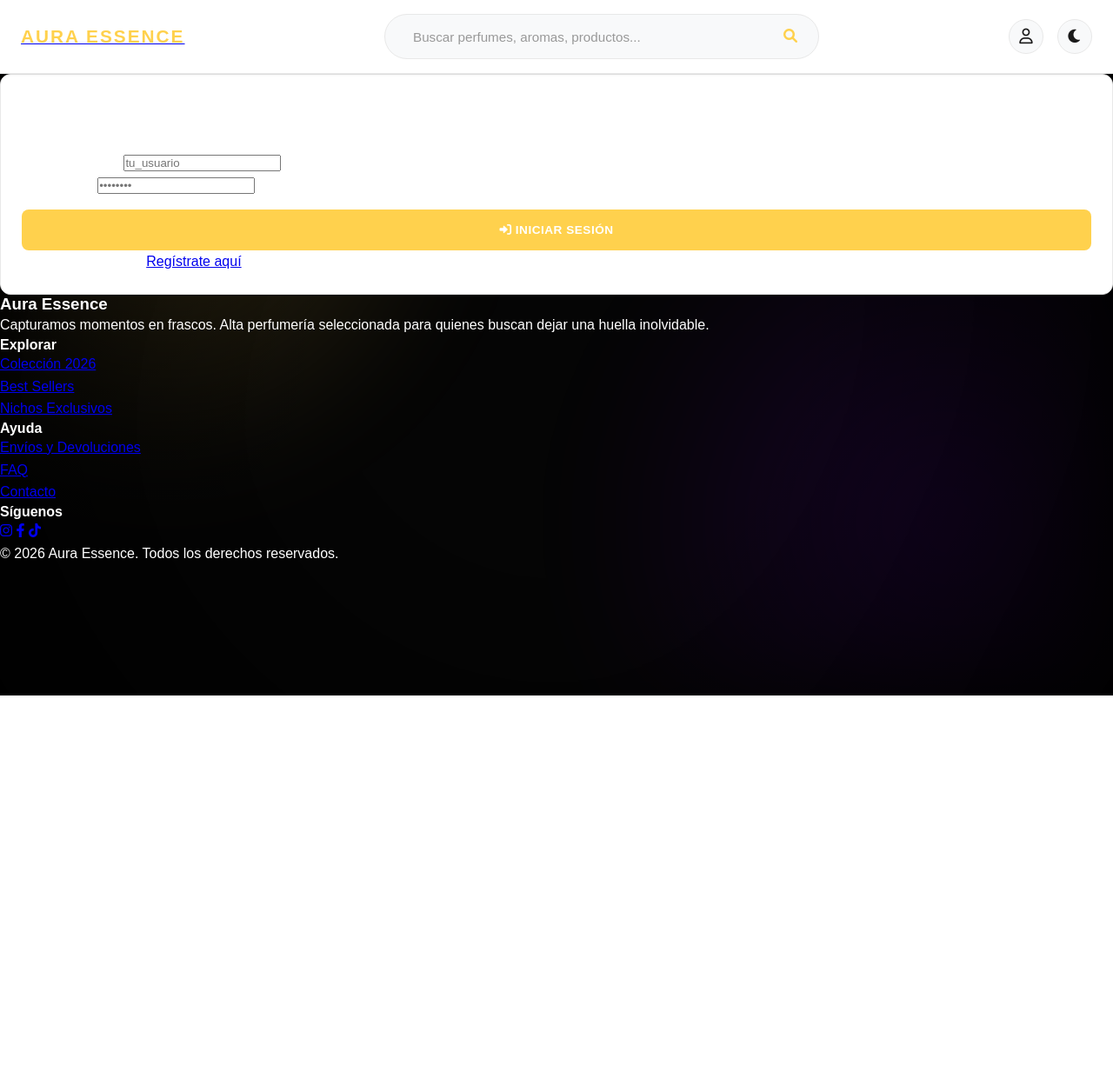
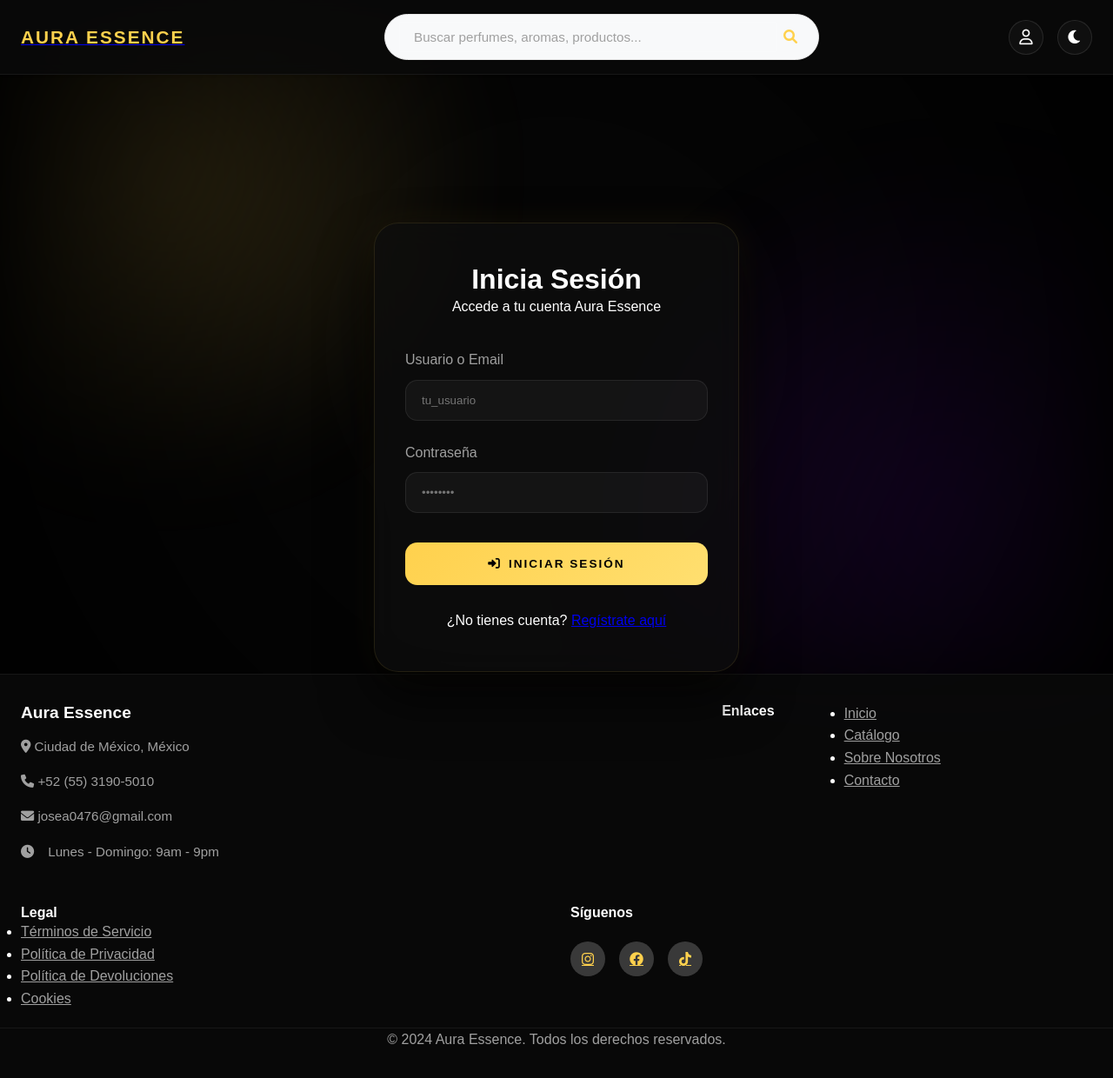
Before and after one commit to adaldean/Perfumes, a Django app: page /login/ in a window 1280 px wide. Shown: the whole page at 87% size. Before the commit the page ends 800 px from the top, so only its background shows below. Run offline with Django 5.2, Linux system fonts and the light colour scheme; parts of the project's set-up code (start-up, migrations or seed data) failed here and were passed over; some libraries are stand-ins or nearby versions.

Commit message:
Fix login flow, preserve auth styling palette, and improve accessibility panel

```diff
--- a/apps/users/urls.py
+++ b/apps/users/urls.py
@@ -10,6 +10,7 @@ urlpatterns = [
     path('login/', views.login_view, name='login'),
     path('logout/', views.logout_view, name='logout'),
     path('registro/', views.registro_view, name='registro'),
+    path('activar-cuenta/<uidb64>/<token>/', views.activar_cuenta_view, name='activar_cuenta'),
     path('cambiar-password/', views.ForcedPasswordChangeView.as_view(), name='password_change'),
     path('cambiar-password/hecho/', views.ForcedPasswordChangeDoneView.as_view(), name='password_change_done'),
     path('gestion_clientes/', admin_views.gestion_usuarios_view, name='gestion_clientes'),
--- a/apps/users/views.py
+++ b/apps/users/views.py
@@ -1,10 +1,17 @@
 from django.shortcuts import render, redirect
 from django.contrib.auth import authenticate, login, logout
+from django.contrib.auth.models import User
 from django.contrib.auth.decorators import login_required
 from django.contrib.auth import views as auth_views
-from django.urls import reverse_lazy
-from .serializers import RegistroSerializer
+from django.urls import reverse_lazy, reverse
+from django.contrib.sites.shortcuts import get_current_site
+from django.contrib.auth.tokens import default_token_generator
+from django.core.mail import EmailMessage
+from django.utils.encoding import force_bytes, force_str
+from django.utils.http import urlsafe_base64_encode, urlsafe_base64_decode
+
 from apps.orders.models import Carrito
+
 from .models import UserProfile
 
 
@@ -12,12 +19,34 @@ def _google_login_available(request):
     """Indica si Google OAuth está configurado correctamente para el sitio actual."""
     try:
         from allauth.socialaccount.models import SocialApp
-        from django.contrib.sites.shortcuts import get_current_site
 
         site = get_current_site(request)
         return SocialApp.objects.filter(provider='google', sites=site).exists()
     except Exception:
         return False
+
+
+def _build_activation_link(request, user):
+    uidb64 = urlsafe_base64_encode(force_bytes(user.pk))
+    token = default_token_generator.make_token(user)
+    return request.build_absolute_uri(
+        reverse('auth:activar_cuenta', kwargs={'uidb64': uidb64, 'token': token})
+    )
+
+
+def _send_activation_email(request, user):
+    current_site = get_current_site(request)
+    activation_link = _build_activation_link(request, user)
+    subject = 'Activa tu cuenta en Aura Essence'
+    body = (
+        f'Hola {user.username},\n\n'
+        f'Gracias por registrarte en {current_site.domain}.\n'
+        'Para activar tu cuenta, abre este enlace:\n\n'
+        f'{activation_link}\n\n'
+        'Si no creaste esta cuenta, puedes ignorar este correo.'
+    )
+    EmailMessage(subject, body, to=[user.email]).send(fail_silently=False)
+
 
 def login_view(request):
     """
@@ -25,19 +54,35 @@ def login_view(request):
     GET: Renderiza formulario
     POST: Procesa login
     """
-    if request.method == "POST":
+    success_message = None
+    if request.GET.get('verification_sent') == '1':
+        success_message = 'Te enviamos un correo para activar tu cuenta.'
+    elif request.GET.get('verified') == '1':
+        success_message = 'Tu cuenta ya fue verificada. Ya puedes iniciar sesión.'
+
+    if request.method == 'POST':
         username = request.POST.get('username', '').strip()
         password = request.POST.get('password', '')
 
         if not username or not password:
             return render(request, 'auth/login.html', {
                 'error': 'Usuario y contraseña son requeridos',
+                'username': username,
                 'google_login_available': _google_login_available(request),
+                'success': success_message,
             })
 
         user = authenticate(request, username=username, password=password)
 
         if user is not None:
+            if not user.is_active:
+                return render(request, 'auth/login.html', {
+                    'error': 'Tu cuenta está pendiente de verificación. Revisa tu correo para activarla.',
+                    'username': username,
+                    'google_login_available': _google_login_available(request),
+                    'success': success_message,
+                })
+
             login(request, user)
             Carrito.objects.get_or_create(usuario=user)
 
@@ -45,19 +90,21 @@ def login_view(request):
                 if not request.GET.get('next'):
                     return redirect('/admin/')
 
-            # Redirigir al siguiente o al catálogo
-            next_url = request.GET.get('next', 'frontend:catalogo')
+            next_url = request.GET.get('next') or reverse('frontend:catalogo')
             return redirect(next_url)
-        else:
-            return render(request, 'auth/login.html', {
-                'error': 'Usuario o contraseña incorrectos',
-                'username': username,
-                'google_login_available': _google_login_available(request),
-            })
+
+        return render(request, 'auth/login.html', {
+            'error': 'Usuario o contraseña incorrectos',
+            'username': username,
+            'google_login_available': _google_login_available(request),
+            'success': success_message,
+        })
 
     return render(request, 'auth/login.html', {
         'google_login_available': _google_login_available(request),
+        'success': success_message,
     })
+
 
 @login_required(login_url='auth:login')
 def logout_view(request):
@@ -65,14 +112,16 @@ def logout_view(request):
     logout(request)
     return redirect('auth:login')
 
+
 @login_required(login_url='auth:login')
 def perfil_view(request):
     """Vista del perfil de usuario."""
     return render(request, 'auth/perfil.html')
 
+
 def registro_view(request):
     """Vista de registro (frontend)."""
-    if request.method == "POST":
+    if request.method == 'POST':
         username = request.POST.get('username', '').strip()
         email = request.POST.get('email', '').strip()
         password = request.POST.get('password', '')
@@ -82,28 +131,25 @@ def registro_view(request):
 
         errores = {}
 
-        # Validaciones básicas
         if not username:
-            errores['username'] = "El nombre de usuario es obligatorio."
+            errores['username'] = 'El nombre de usuario es obligatorio.'
         if not first_name:
-            errores['first_name'] = "El nombre es obligatorio."
+            errores['first_name'] = 'El nombre es obligatorio.'
         if not last_name:
-            errores['last_name'] = "El apellido es obligatorio."
+            errores['last_name'] = 'El apellido es obligatorio.'
         if not email:
-            errores['email'] = "El correo electrónico es obligatorio."
+            errores['email'] = 'El correo electrónico es obligatorio.'
         if not password:
-            errores['password'] = "La contraseña es obligatoria."
+            errores['password'] = 'La contraseña es obligatoria.'
         elif len(password) < 6:
-            errores['password'] = "La contraseña debe tener al menos 6 caracteres."
+            errores['password'] = 'La contraseña debe tener al menos 6 caracteres.'
         if password != password2:
-            errores['password2'] = "Las contraseñas no coinciden."
+            errores['password2'] = 'Las contraseñas no coinciden.'
 
-        # Validar existencia de usuario
-        from django.contrib.auth.models import User
         if User.objects.filter(username=username).exists():
-            errores['username'] = "Este nombre de usuario ya está en uso."
+            errores['username'] = 'Este nombre de usuario ya está en uso.'
         if User.objects.filter(email=email).exists():
-            errores['email'] = "Este correo electrónico ya está registrado."
+            errores['email'] = 'Este correo electrónico ya está registrado.'
 
         if errores:
             return render(request, 'auth/registro.html', {
@@ -111,32 +157,60 @@ def registro_view(request):
                 'username': username,
                 'email': email,
                 'first_name': first_name,
-                'last_name': last_name
+                'last_name': last_name,
             })
 
-        # Crear usuario
         try:
             user = User.objects.create_user(username=username, email=email, password=password)
             user.first_name = first_name
             user.last_name = last_name
+            user.is_active = False
             user.save()
 
-            # Crear carrito
             Carrito.objects.get_or_create(usuario=user)
 
-            # Iniciar sesión automáticamente
-            login(request, user)
+            try:
+                _send_activation_email(request, user)
+            except Exception as email_error:
+                user.delete()
+                return render(request, 'auth/registro.html', {
+                    'errores': {'general': f'No se pudo enviar el correo de verificación: {str(email_error)}'},
+                    'username': username,
+                    'email': email,
+                    'first_name': first_name,
+                    'last_name': last_name,
+                })
 
-            return redirect('frontend:catalogo')
+            return redirect(reverse('auth:login') + '?verification_sent=1')
 
         except Exception as e:
             return render(request, 'auth/registro.html', {
                 'errores': {'general': f'Error al crear la cuenta: {str(e)}'},
                 'username': username,
-                'email': email
+                'email': email,
+                'first_name': first_name,
+                'last_name': last_name,
             })
 
     return render(request, 'auth/registro.html')
+
+
+def activar_cuenta_view(request, uidb64, token):
+    try:
+        uid = force_str(urlsafe_base64_decode(uidb64))
+        user = User.objects.get(pk=uid)
+    except (TypeError, ValueError, OverflowError, User.DoesNotExist):
+        user = None
+
+    if user is not None and default_token_generator.check_token(user, token):
+        user.is_active = True
+        user.save(update_fields=['is_active'])
+        return redirect(reverse('auth:login') + '?verified=1')
+
+    return render(request, 'auth/login.html', {
+        'error': 'El enlace de activación no es válido o ya expiró.',
+        'google_login_available': _google_login_available(request),
+    })
 
 
 class ForcedPasswordChangeView(auth_views.PasswordChangeView):
--- a/static/css/estilo_login.css
+++ b/static/css/estilo_login.css
@@ -126,7 +126,7 @@ body::after{
         0 0 20px rgba(255,209,77,0.18);
 }
 
-.auth-container{
+.auth-container, .auth-wrapper{
     flex:1;
     display:flex;
     justify-content:center;
@@ -135,6 +135,21 @@ body::after{
 }
 
 .contenedor-formulario{
+    width:100%;
+    max-width:420px;
+    background:rgba(15,15,15,0.72);
+    border:1px solid rgba(255,209,77,0.10);
+    border-radius:28px;
+    padding:45px 35px;
+    backdrop-filter:blur(18px);
+    position:relative;
+    overflow:hidden;
+    box-shadow:
+        0 30px 60px rgba(0,0,0,0.75),
+        0 0 40px rgba(255,209,77,0.06);
+}
+
+.contenedor-formulario, .filter-card{
     width:100%;
     max-width:420px;
     background:rgba(15,15,15,0.72);
@@ -161,7 +176,7 @@ body::after{
     filter:blur(60px);
 }
 
-.form-header{
+.form-header, .auth-header{
     text-align:center;
     margin-bottom:35px;
 }
@@ -191,11 +206,11 @@ body::after{
     color:var(--text-muted);
 }
 
-.grupo-input{
+.grupo-input, .form-group{
     margin-bottom:24px;
 }
 
-.grupo-input label{
+.grupo-input label, .form-group label{
     display:flex;
     align-items:center;
     gap:10px;
@@ -207,7 +222,7 @@ body::after{
     color:var(--primary);
 }
 
-.grupo-input input{
+.grupo-input input, .form-group input{
     width:100%;
     padding:15px 18px;
     border-radius:14px;
@@ -218,13 +233,13 @@ body::after{
     transition:0.3s;
 }
 
-.grupo-input input:focus{
+.grupo-input input:focus, .form-group input:focus{
     border-color:var(--primary);
     box-shadow:
         0 0 18px rgba(255,209,77,0.12);
 }
 
-.boton-principal{
+.boton-principal, .add-to-cart-btn{
     width:100%;
     padding:17px;
     border:none;
@@ -242,15 +257,20 @@ body::after{
     cursor:pointer;
     margin-top:10px;
     transition:0.3s;
+    display:inline-flex;
+    align-items:center;
+    justify-content:center;
+    gap:8px;
+    text-decoration:none;
 }
 
-.boton-principal:hover{
+.boton-principal:hover, .add-to-cart-btn:hover{
     transform:translateY(-3px);
     box-shadow:
         0 0 25px rgba(255,209,77,0.25);
 }
 
-.form-footer{
+.form-footer, .auth-footer{
     text-align:center;
     margin-top:28px;
 }
@@ -366,3 +386,112 @@ body::after{
         font-size:1.6rem;
     }
 }
+
+/* Alias y utilidades para plantilla */
+.divider{
+    display:flex;
+    align-items:center;
+    justify-content:center;
+    margin:18px 0;
+}
+.divider span{
+    background:rgba(255,255,255,0.04);
+    padding:6px 14px;
+    border-radius:20px;
+    color:var(--text-muted);
+}
+.google-btn{
+    display:inline-flex;
+    align-items:center;
+    gap:10px;
+    padding:10px 14px;
+    border-radius:12px;
+    background:rgba(255,255,255,0.03);
+    color:white;
+    text-decoration:none;
+    border:1px solid rgba(255,255,255,0.06);
+}
+.alert-error{
+    background:rgba(255,0,0,0.04);
+    color:#ffdede;
+    padding:10px 12px;
+    border-radius:8px;
+    margin-bottom:12px;
+    border:1px solid rgba(255,0,0,0.06);
+}
+
+.alert-success{
+    background:rgba(46, 204, 113, 0.08);
+    color:#d8ffe8;
+    padding:10px 12px;
+    border-radius:8px;
+    margin-bottom:12px;
+    border:1px solid rgba(46, 204, 113, 0.16);
+}
+
+/* Paleta fija para header/footer global en auth */
+.main-header{
+    background:rgba(10,10,10,0.86);
+    border-bottom:1px solid rgba(255,255,255,0.06);
+    backdrop-filter:blur(10px);
+}
+
+.brand-name{
+    color:var(--primary);
+    letter-spacing:2px;
+}
+
+.search-wrapper input{
+    background:rgba(255,255,255,0.04);
+    border:1px solid rgba(255,255,255,0.10);
+    color:var(--text-main);
+}
+
+.search-wrapper input::placeholder{
+    color:var(--text-muted);
+}
+
+.search-wrapper button{
+    color:var(--primary);
+}
+
+.action-icon,
+.theme-btn{
+    background:rgba(255,255,255,0.03);
+    border:1px solid rgba(255,255,255,0.10);
+    color:var(--text-main);
+}
+
+.action-icon:hover,
+.theme-btn:hover{
+    color:var(--primary);
+    border-color:rgba(255,209,77,0.45);
+    box-shadow:0 0 12px rgba(255,209,77,0.16);
+}
+
+.main-footer{
+    background:rgba(10,10,10,0.88);
+    border-top:1px solid rgba(255,255,255,0.06);
+}
+
+.main-footer h3,
+.main-footer h4{
+    color:var(--text-main);
+}
+
+.main-footer p,
+.main-footer li a,
+.main-footer .contact-link,
+.main-footer .footer-bottom p{
+    color:var(--text-muted);
+}
+
+.main-footer a:hover,
+.main-footer .contact-link:hover,
+.main-footer .social-links a{
+    color:var(--primary);
+}
+
+.main-footer .footer-bottom{
+    border-top:1px solid rgba(255,255,255,0.06);
+}
--- a/templates/auth/login.html
+++ b/templates/auth/login.html
@@ -14,7 +14,7 @@
 
     <link rel="stylesheet" href="https://cdnjs.cloudflare.com/ajax/libs/font-awesome/6.0.0/css/all.min.css">
     <link rel="stylesheet" href="{% static 'css/estilo.css' %}?v=1">
-    <link rel="stylesheet" href="{% static 'css/estilo_login.css' %}">
+    <link rel="stylesheet" href="{% static 'css/estilo_login.css' %}?v=login-style-2026-05-08">
 </head>
 <body>
     <!-- Header -->
@@ -27,6 +27,12 @@
                     <h1>Inicia Sesión</h1>
                     <p>Accede a tu cuenta Aura Essence</p>
                 </div>
+
+                {% if success %}
+                <div class="alert-success">
+                    <strong>Listo:</strong> {{ success }}
+                </div>
+                {% endif %}
 
                 {% if error %}
                 <div class="alert-error">
@@ -72,49 +78,7 @@
         </div>
     </main>
 
-    <!-- Footer -->
-        <footer class="bg-brand-dark text-white pt-10 pb-6 mt-auto">
-        <div class="container mx-auto px-4 grid grid-cols-1 md:grid-cols-4 gap-8 mb-8">
-            <div>
-                <h3 class="font-serif text-xl font-bold mb-4 text-brand-gold">Aura Essence</h3>
-                <p class="text-gray-400 text-sm leading-relaxed">Capturamos momentos en frascos. Alta perfumería
-                    seleccionada para quienes buscan dejar una huella inolvidable.</p>
-            </div>
-            <div>
-                <h4 class="font-bold mb-4 uppercase text-sm tracking-wider">Explorar</h4>
-                <ul class="space-y-2 text-sm text-gray-400">
-                    <li><a href="#" class="hover:text-brand-gold transition-colors">Colección 2026</a></li>
-                    <li><a href="#" class="hover:text-brand-gold transition-colors">Best Sellers</a></li>
-                    <li><a href="#" class="hover:text-brand-gold transition-colors">Nichos Exclusivos</a></li>
-                </ul>
-            </div>
-            <div>
-                <h4 class="font-bold mb-4 uppercase text-sm tracking-wider">Ayuda</h4>
-                <ul class="space-y-2 text-sm text-gray-400">
-                    <li><a href="#" class="hover:text-brand-gold transition-colors">Envíos y Devoluciones</a></li>
-                    <li><a href="#" class="hover:text-brand-gold transition-colors">FAQ</a></li>
-                    <li><a href="#" class="hover:text-brand-gold transition-colors">Contacto</a></li>
-                </ul>
-            </div>
-            <div>
-                <h4 class="font-bold mb-4 uppercase text-sm tracking-wider">Síguenos</h4>
-                <div class="flex gap-4">
-                    <a href="https://instagram.com" target="_blank"
-                        class="w-10 h-10 rounded-full bg-gray-800 flex items-center justify-center hover:bg-brand-gold hover:text-white transition-colors"><i
-                            class="fa-brands fa-instagram"></i></a>
-                    <a href="https://facebook.com" target="_blank"
-                        class="w-10 h-10 rounded-full bg-gray-800 flex items-center justify-center hover:bg-brand-gold hover:text-white transition-colors"><i
-                            class="fa-brands fa-facebook-f"></i></a>
-                    <a href="https://tiktok.com" target="_blank"
-                        class="w-10 h-10 rounded-full bg-gray-800 flex items-center justify-center hover:bg-brand-gold hover:text-white transition-colors"><i
-                            class="fa-brands fa-tiktok"></i></a>
-                </div>
-            </div>
-        </div>
-        <div class="container mx-auto px-4 pt-6 border-t border-gray-800 text-center text-xs text-gray-500">
-            <p>&copy; 2026 Aura Essence. Todos los derechos reservados.</p>
-        </div>
-    </footer>
+    {% include 'footer.html' %}
 
     <!-- Script para dark mode global -->
     <script>
--- a/templates/auth/registro.html
+++ b/templates/auth/registro.html
@@ -13,7 +13,7 @@
 
     <link rel="stylesheet" href="https://cdnjs.cloudflare.com/ajax/libs/font-awesome/6.0.0/css/all.min.css">
     <link rel="stylesheet" href="{% static 'css/estilo.css' %}?v=1">
-    <link rel="stylesheet" href="{% static 'css/estilo_login.css' %}">
+    <link rel="stylesheet" href="{% static 'css/estilo_login.css' %}?v=login-style-2026-05-08">
 
    </head>
 
--- a/templates/login.html
+++ b/templates/login.html
@@ -1,4 +1,5 @@
 <!DOCTYPE html>
+{% load static %}
 <html lang="es">
 
 <head>
@@ -9,7 +10,7 @@
     <title>Login | Aura Essence</title>
     <link href="https://fonts.googleapis.com/css2?family=Jost:wght@400;500;600&family=Montserrat:wght@700&display=swap" rel="stylesheet">
     <link rel="stylesheet" href="https://cdnjs.cloudflare.com/ajax/libs/font-awesome/6.0.0-beta3/css/all.min.css">
-    <link rel="stylesheet" href="../css/estilo_login.css">
+    <link rel="stylesheet" href="{% static 'css/estilo_login.css' %}">
 </head>
 
 <body>
```
Also changed, not shown: myproject/settings.py (+17 -0 lines), static/css/accessibility.css (+17 -20 lines), static/js/accessibility.js (+10 -11 lines).
